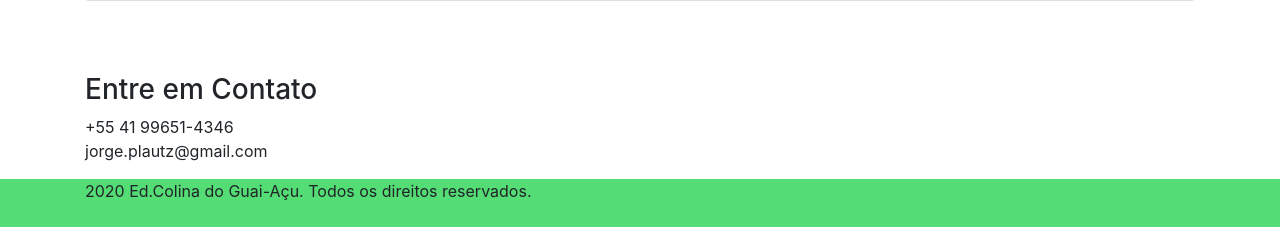
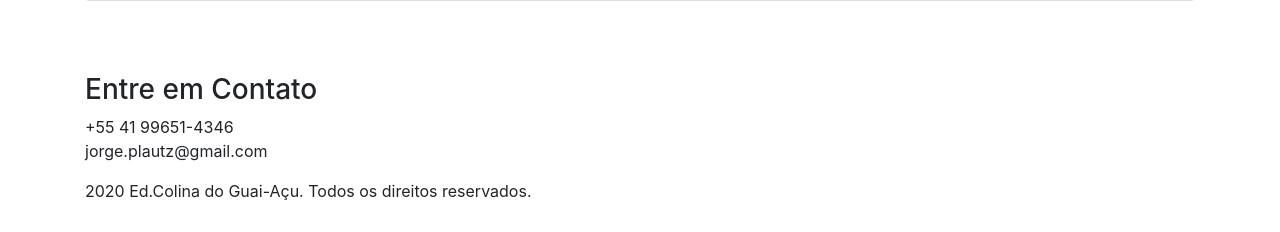
Before and after one commit to jlplautz/cond_guaiacu, a Django app: page / in a window 1280 px wide. Shown: the part 568-800 px from the top of the page. Run offline with Django 3.2, Linux system fonts and the light colour scheme; some libraries are stand-ins or nearby versions.

Commit message:
up branch for pendencies update

```diff
--- a/GuaiAcu/base/static/css/style.css
+++ b/GuaiAcu/base/static/css/style.css
@@ -1,7 +1,128 @@
-# Empty CSS file for your own CSS
-.main-footer{
-    background-color: #299218;
-}
-.rights{
-    background-color: #54dc75;
-}
+1.500,00
+150,00
+1.450,00
+1.400,00
+
+
+
+
+
+
+
+
+
+4.598,31
+
+
+
+1.677,34
+1.100,00
+
+
+
+
+
+
+1.400,00
+1.500,00
+1.450,00
+1.000,00
+1.000,00
+
+
+
+
+
+
+
+6.000,00
+
+
+
+
+
+
+
+7.000,00
+
+
+
+
+
+
+
+
+1.000,00
+1.000,00
+1.000,00
+1.000,00
+1.000,00
+
+
+
+
+
+
+
+
+950,00
+1.050,00
+600,00
+
+
+
+
+
+1.000,00
+1.000,00
+1.000,00
+900,00
+1.000,00
+950,00
+1.050,00
+1.000,00
+
+
+
+
+
+
+
+
+
+
+
+
+
+
+
+
+
+
+950,00
+1.050,00
+1.500,00
+
+
+
+
+
+
+
+
+
+
+50.225,60
+
+
+
+
+Crédito (R$)
+
+1.000,00
+950,00
+1.050,00
+
+1.000,00
+1.000,00
+5.000,00
```
Also changed, not shown: GuaiAcu/base/tests/test_smtpsimple.py (added, +13 -0 lines), requirements.txt (added, +43 -0 lines), 1 other file.
